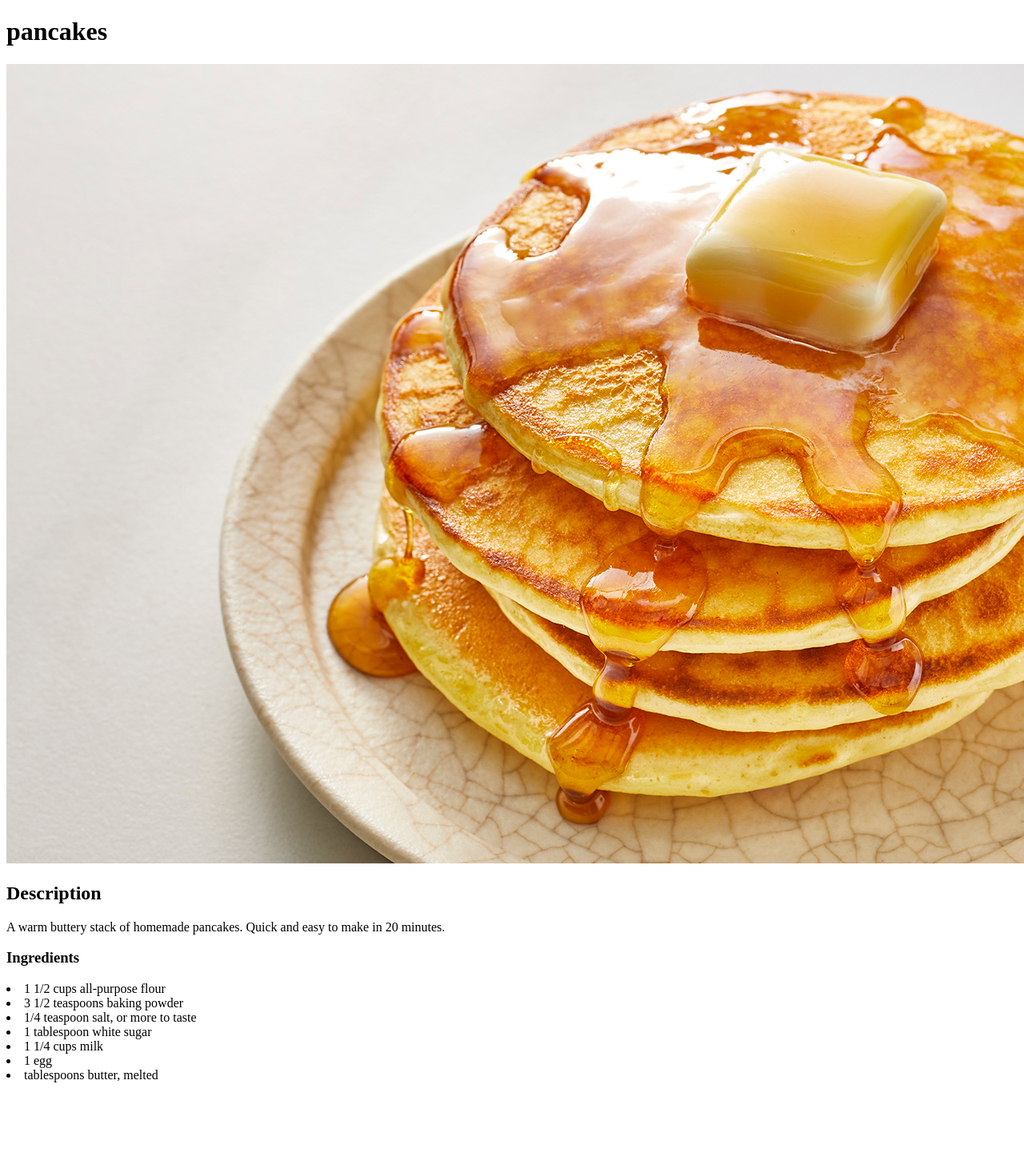
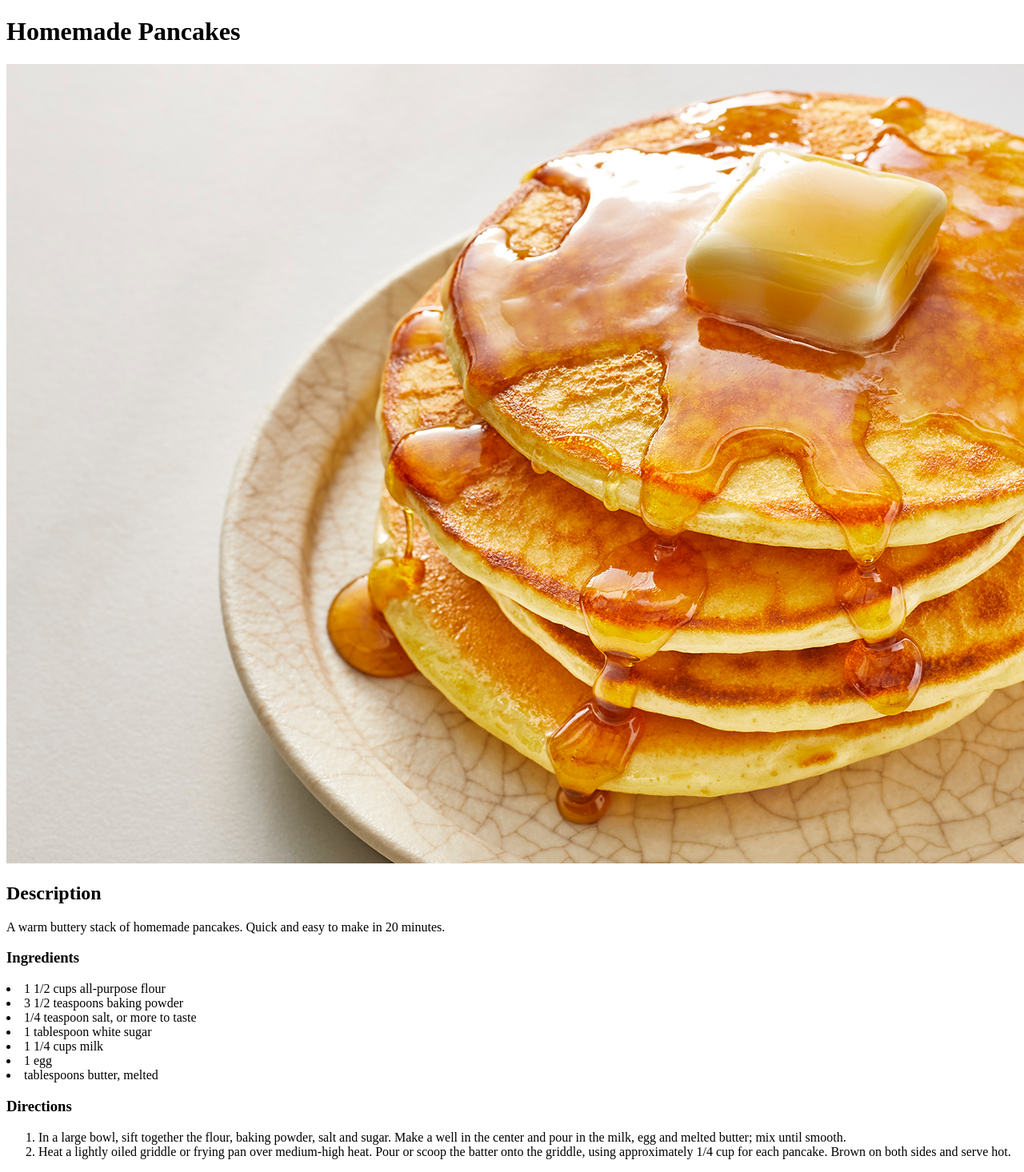
Before and after one commit to JustinB011688/odin-recipes, a plain HTML site: page recipes/pancakes.html in a window 1280 px wide. Shown: the top 1466 px of the page at 80% size. Before the commit the page ends 1362 px from the top, so only its background shows below. Drawn offline with Linux system fonts and the light colour scheme.

Commit message:
Commit on project 1

```diff
--- a/recipes/pancakes.html
+++ b/recipes/pancakes.html
@@ -7,7 +7,7 @@
     <title>Recipes</title>
 </head>
 <body>
-    <h1>pancakes</h1>
+    <h1>Homemade Pancakes</h1>
     <img src="../img/pancakes.jpeg" alt="a delicious looking stack of pancakes">
     <h2>Description</h2>
     <p>A warm buttery stack of homemade pancakes. Quick and easy to make in 20 minutes.</p>
@@ -23,6 +23,11 @@
          <li>1 egg</li>
          <li>tablespoons butter, melted</li>
 </uo>
+<h3>Directions</h3>
+<ol>
+    <li>In a large bowl, sift together the flour, baking powder, salt and sugar. Make a well in the center and pour in the milk, egg and melted butter; mix until smooth. </li>
+    <li>Heat a lightly oiled griddle or frying pan over medium-high heat. Pour or scoop the batter onto the griddle, using approximately 1/4 cup for each pancake. Brown on both sides and serve hot.</li>
+</ol>
 
 </body>
 </html>
```
Also changed, not shown: index.html (+1 -1 lines).
